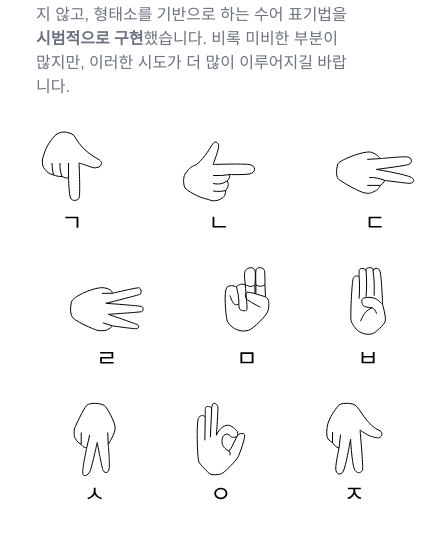
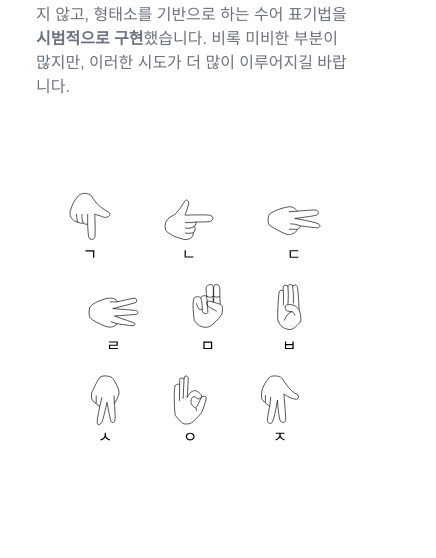
Before and after one commit to jjh4450/korean-sign-language-translater_FE, a React (Vite) app: page /about in a window 390 px wide. Shown: the part 2251-2809 px from the top of the page, 436 px wide, since content can reach past the window. Built offline with nearby package versions, Linux system fonts and the light colour scheme; a web font is replaced by a local one.

Commit message:
모바일 반응성 추가

```diff
--- a/src/pages/About.jsx
+++ b/src/pages/About.jsx
@@ -191,7 +191,7 @@ function About() {
             </p>
           </div>
           <div className="lg:w-1/2 w-full flex flex-col justify-center">
-            <Ji_munja className="lg:w-1/2 mx-auto"/>
+            <Ji_munja className="w-4/5 lg:w-1/2 mx-auto"/>
           </div>
         </div>
 
```
